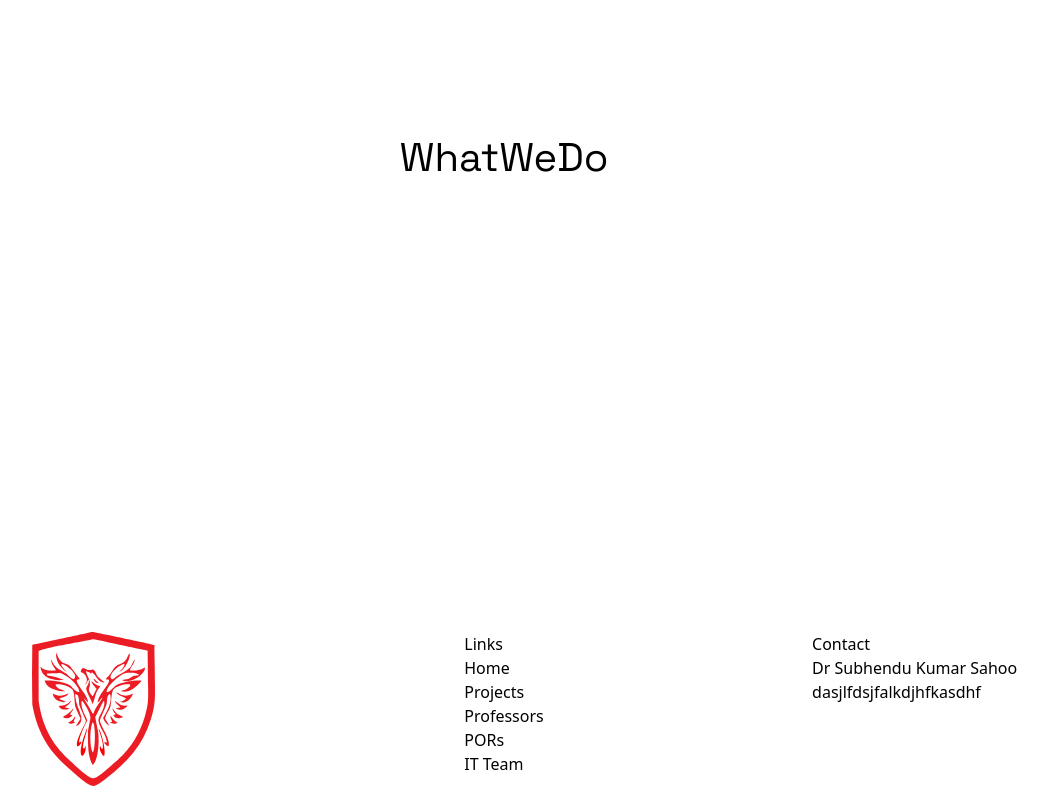
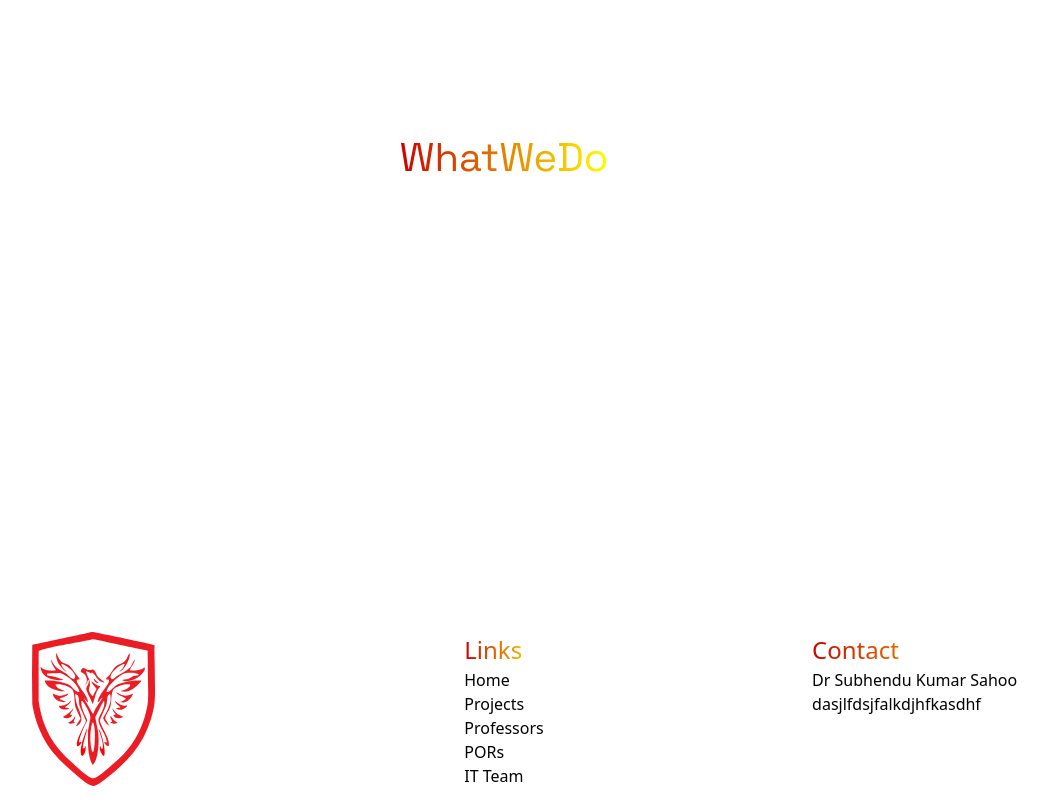
Before and after one commit to PHoEnix-BPHC/Phoenix-Website-2.0, a React (Vite) app: page / in a window 1280 px wide. Shown: the part 840-1652 px from the top of the page, without its empty margins (136-1184 px from the left). Built offline with nearby package versions, Linux system fonts and the light colour scheme; a web font is replaced by a local one.

Commit message:
gradient on text

```diff
--- a/src/components/Footer.jsx
+++ b/src/components/Footer.jsx
@@ -6,7 +6,7 @@ const Footer = () => {
 		<div className="grid grid-cols-3 items-start justify-items-center p-[3vh]">
 			<img src={logoSvg} alt="Phoenix Logo" className="w-[30%]" />
 			<span>
-				<h1 className="bg-gradient-to-r from-red-500 to-yellow-500">Links</h1>
+				<h1 className="text-[3vh] bg-gradient-to-r from-red to-yellow text-transparent bg-clip-text">Links</h1>
 				<ul className="list-none p-0">
 					<li><Link to='/'>Home</Link></li>
 					<li><Link to='/projects'>Projects</Link></li>
@@ -16,7 +16,7 @@ const Footer = () => {
 				</ul>
 			</span>
 			<span>
-				<h1 className="bg-gradient-to-r from-red-500 to-yellow-500">Contact</h1>
+				<h1 className="text-[3vh] bg-gradient-to-r from-red to-yellow text-transparent bg-clip-text">Contact</h1>
 				<p>Dr Subhendu Kumar Sahoo <br /> dasjlfdsjfalkdjhfkasdhf</p>
 			</span>
 		</div>
--- a/src/pages/Home.jsx
+++ b/src/pages/Home.jsx
@@ -10,12 +10,12 @@ const Home = () => {
 			<div className="grid grid-rows-[60vh_100vh] grid-columns-[100vw] items-center justify-items-center">
 				<div className="text-center">
 					<p>BPHC's Electronics Association</p>
-					<h1 className="bg-gradient-to-r from-red-500 to-yellow-500 text-[8vw]">PHoEnix</h1>
+					<h1 className="font-gothic bg-gradient-to-r from-red to-yellow text-transparent bg-clip-text text-[6vw]">PHoEnix</h1>
 					<p>dhfajkhfjdkashfal</p>
 				</div>
 
 				<div className="self-start pt-[40vh]">
-					<h1 className="bg-gradient-to-r from-red-500 to-yellow-500 text-[5vh]">WhatWeDo</h1>
+					<h1 className="bg-gradient-to-r from-red to-yellow text-transparent bg-clip-text text-[5vh]">WhatWeDo</h1>
 				</div>
 			</div>
 		</div>
--- a/tailwind.config.js
+++ b/tailwind.config.js
@@ -1,4 +1,5 @@
 /** @type {import('tailwindcss').Config} */
+
 export default {
 	content: [
 		"./index.html",
@@ -12,11 +13,9 @@ export default {
 			},
 		},
 		colors: {
-      gray: { 100: "#808080", 200: "#323232", 300: "#212121" },
-      white: "#fff",
-      cyan: "#14ffec",
 			red: "#cc0000",
-      green: "#25da72",
+			yellow: "#FFFF00",
+			transparent: "#00000000",
 		},
 		fontSize: {
 			sm: "14px",
```
Lines whose indentation alone changed are shown as unchanged.
